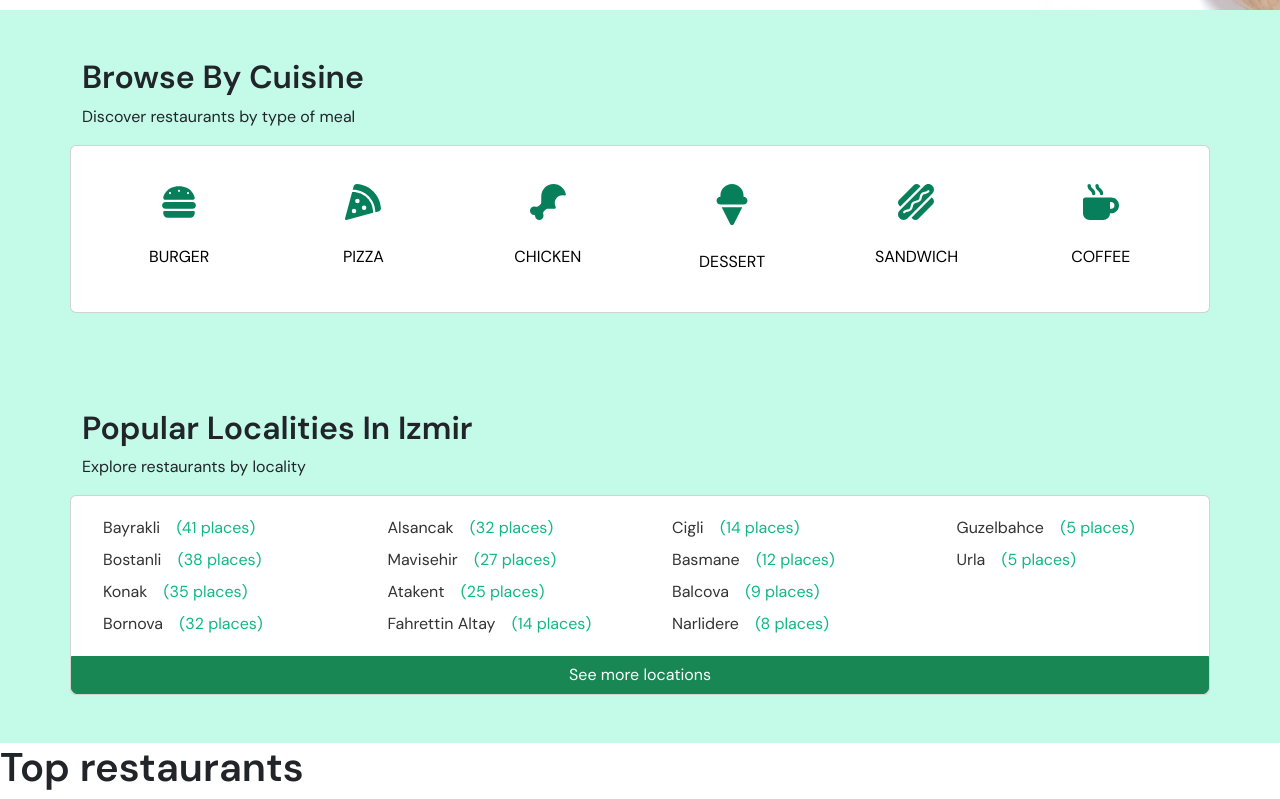
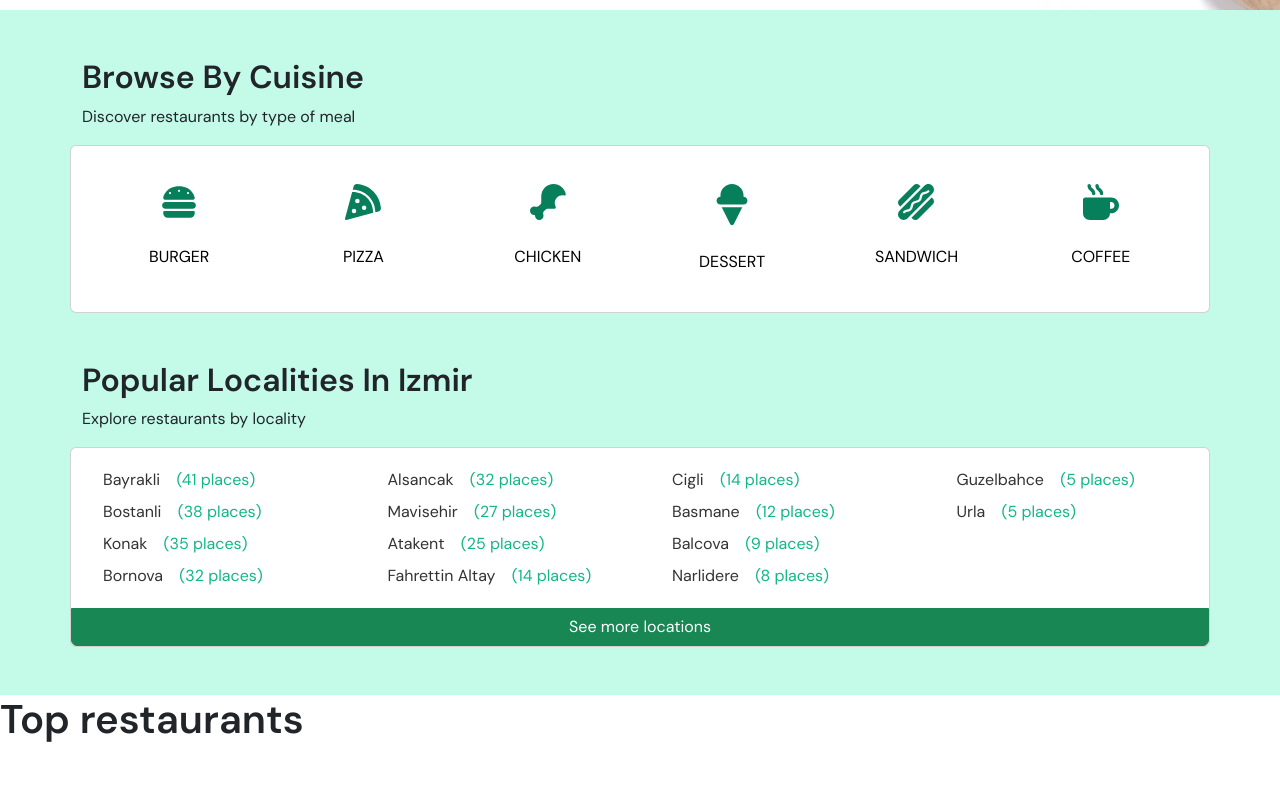
Before and after one commit to ardakoc/djelivery, a React (Vite) app in the folder frontend/: page / in a window 1280 px wide. Shown: the part 766-1565 px from the top of the page. After the commit the page ends 1517 px from the top, so only its background shows below. Built offline with nearby package versions, Linux system fonts and the light colour scheme.

Commit message:
added class props.

```diff
--- a/frontend/src/components/MainPage/Content/BrowseSection/BrowseByLocation.jsx
+++ b/frontend/src/components/MainPage/Content/BrowseSection/BrowseByLocation.jsx
@@ -11,6 +11,7 @@ import Content from "../Content";
 export default function BrowseByLocation() {
   return (
     <Content
+      className="pb-5"
       title="Popular Localities In Izmir"
       description="Explore restaurants by locality"
       background="true"
--- a/frontend/src/components/MainPage/Content/Content.jsx
+++ b/frontend/src/components/MainPage/Content/Content.jsx
@@ -7,13 +7,13 @@ import Card from "react-bootstrap/Card";
 export default function Content(props) {
   return (
     <div className={props.background === "true" && "section-bg"}>
-      <Container className="pt-5 pb-5">
+      <Container className={props.className || "pt-5 pb-5"}>
         <Row>
           <Col>
             <h2>{props.title}</h2>
             <p>{props.description}</p>
           </Col>
-          <Card>
+          <Card className={props.cardBorder === "none" && "card-border-none"}>
             {props.body}
           </Card>
         </Row>
```
